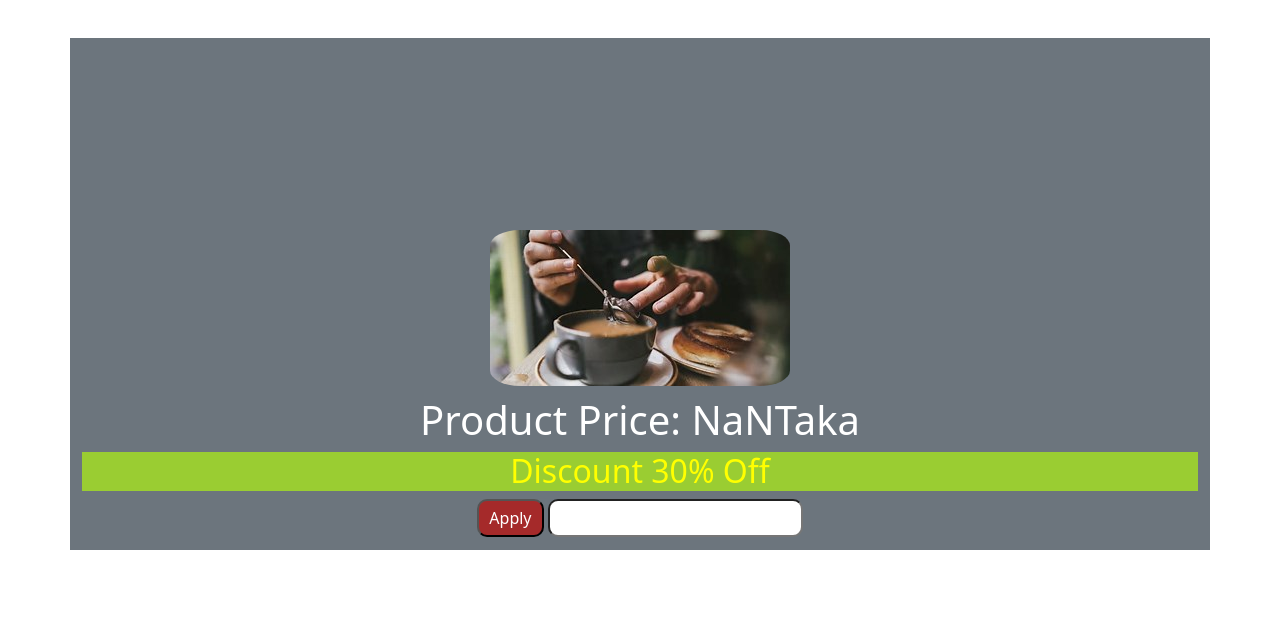
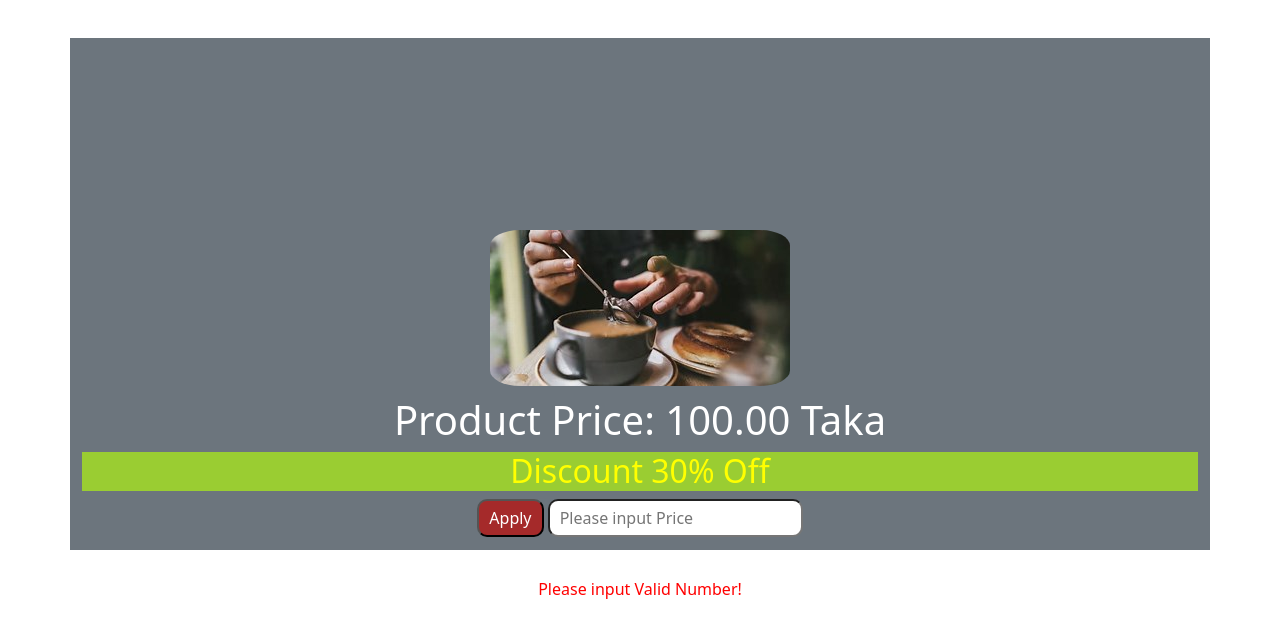
Before and after one commit to slam814/descount-function, a plain HTML site: page index.html in a window 1280 px wide. Both pictures are taken after a click on the button "Apply". Drawn offline with Linux system fonts and the light colour scheme.

Commit message:
i change the file

```diff
--- a/function.js
+++ b/function.js
@@ -1,11 +1,25 @@
 document.getElementById('apply-btn').addEventListener('click', function(){
     const inputFildElement = document.getElementById('input-fild');
     const inputFildString = inputFildElement.value;
-    const inputFildPrice = parseFloat(inputFildString)
+    const inputFildPrice = parseFloat(inputFildString);
+
+    // worning
+    const worningMessege = document.getElementById('worning-message');
+    if(isNaN(inputFildPrice)){
+        worningMessege.innerText = 'Please input Valid Number!';
+
+        return ;
+    }else{
+        worningMessege.innerText = '';
+        inputFildElement.value = '';
+    }
+
     // discount
     const discountElement = document.getElementById('discount-price');
     const discountFildString = discountElement.innerText;
     const discountFildPrice = parseFloat(discountFildString);
+
+
 
     const discount = (discountFildPrice / 100) * inputFildPrice;
 
@@ -13,5 +27,5 @@ document.getElementById('apply-btn').addEventListener('click', function(){
 
     // set price
     const priceElement = document.getElementById('product-price');
-    priceElement.innerText = discountPrice;
+    priceElement.innerText = discountPrice.toFixed(2);
 })
--- a/index.html
+++ b/index.html
@@ -32,15 +32,22 @@
             color: yellow;
         }
 
+        p{
+            /* background-color: yellow; */
+            color: red;
+            margin: 40px 60px 40px 60px;
+        }
+
     </style>
 </head>
 <body>
 
     <div class="bg-secondary container-md box-1 text-center  ">
         <img src="th.jpeg" alt="">
-        <h1>Product Price: <span id="product-price">100</span>Taka</h1>
+        <h1>Product Price: <span id="product-price">100.00</span> Taka</h1>
         <h2 class="yelow-text">Discount <span id="discount-price">30</span>% Off</h2> <button id="apply-btn" class="">Apply</button>
-        <input id="input-fild" type="text">
+        <input id="input-fild" placeholder="Please input Price" type="text">
+        <p id="worning-message"></p>
 
 
     </div>
```
